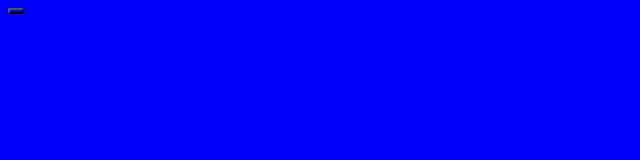
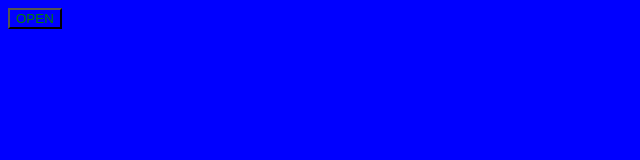
Before and after one commit to DJPartyEpic/screensaver, a plain HTML site: page dvd/index.html in a window 1280 px wide. Shown: the whole page, without its empty margins (0-640 px from the left). Drawn offline with Linux system fonts and the light colour scheme.

Commit message:
Update index.html

```diff
--- a/dvd/index.html
+++ b/dvd/index.html
@@ -8,7 +8,7 @@
     </style>
   </head>
   <body class="html" >
-    <button onclick="start()" class="html" ></button>
+    <button onclick="start()" class="html" >OPEN</button>
     <script>
       function start() {
         var url=`https://pranx.com/bouncing-dvd-screensaver/`;
```
